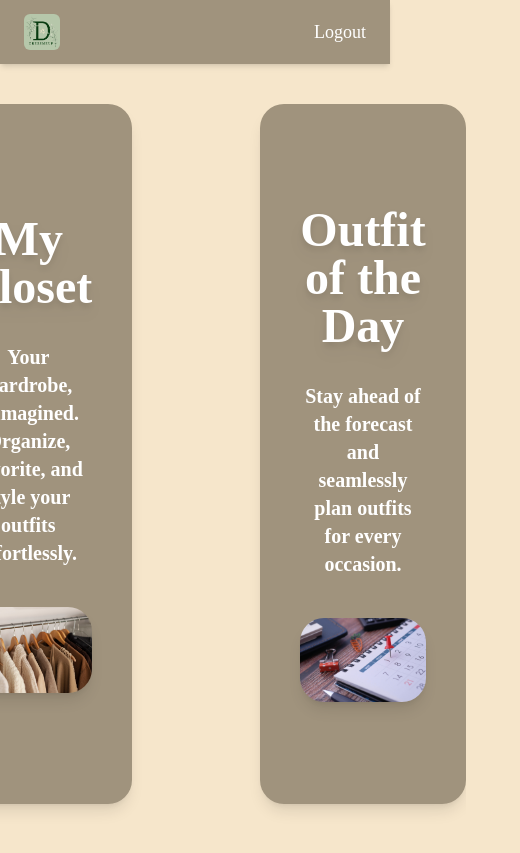
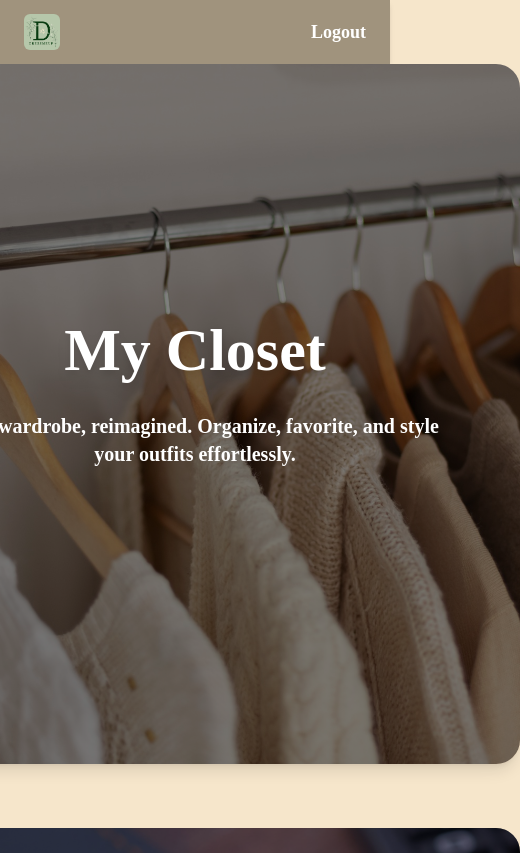
Before and after one commit to Group23-COP4331/Dress-Me-Up, a React (Vite) app in the folder frontend/: page /dashboard in a window 390 px wide. Shown: the top 853 px of the page, 520 px wide, since content can reach past the window. Built offline with nearby package versions, Linux system fonts and the light colour scheme; a web font is replaced by a local one.

Commit message:
finished dashboard page (minus responsiveness)

```diff
--- a/frontend/src/components/DashboardCard.tsx
+++ b/frontend/src/components/DashboardCard.tsx
@@ -2,11 +2,13 @@ import { Link } from 'react-router-dom';
 
 export default function DashboardCard(props){
     return (
-        <Link to="." className="bg-themeGray w-[650px] h-[700px] rounded-3xl flex flex-col items-center justify-center shadow-lg px-10 ">
+        <Link to="." className="bg-no-repeat bg-cover w-[650px] h-[700px] rounded-3xl z-[0] shadow-lg"
+        style={{ backgroundImage: `url(${props.pic})` }}>
             {/* Rembmer to adjust margins when I refactor this code*/}
-            <h1 className="text-5xl z-[2] text-white font-bold mb-8 drop-shadow-lg">{props.title}</h1>
-            <p className=" mb-10 z-[2] text-xl text-white text-wrap font-semibold sdrop-shadow-lg">{props.desc}</p>
-            <img src={props.pic} className='z-[1] object-cover rounded-3xl shadow-lg'></img>
+            <div className="w-full h-full flex flex-col items-center justify-center px-16 bg-black/50 rounded-3xl">
+                <h1 className="text-6xl z-[2] text-white font-extrabold mb-8 drop-shadow-lg">{props.title}</h1>
+                <h6 className=" mb-10 z-[2] text-xl text-white text-wrap font-semibold sdrop-shadow-lg">{props.desc}</h6>
+            </div>
         </Link>
     );
 }
--- a/frontend/src/components/Navbar.tsx
+++ b/frontend/src/components/Navbar.tsx
@@ -16,15 +16,15 @@ export default function Navbar() {
       {/* Navigation Links (medium screens and up) */}
       {/* Add Page ROUTING once pages are created in the future */}
       <div className="hidden md:flex items-center space-x-6">
-        <Link to="/mycloset" className="text-lg text-white hover:text-blue-500">
+        <Link to="/mycloset" className="text-lg font-semibold text-white hover:text-blue-500">
           My Closet
         </Link>
-        <Link to="/ootd" className="text-lg text-white hover:text-blue-500">
+        <Link to="/ootd" className="text-lg font-semibold text-white hover:text-blue-500">
           Outfit of the Day
         </Link>
       </div>
       <div className="flex items-center">
-        <button className="text-lg text-white hover:text-blue-500">
+        <button className="text-lg font-semibold text-white hover:text-blue-500">
           Logout
         </button>
       </div>
--- a/frontend/src/pages/DashboardPage.tsx
+++ b/frontend/src/pages/DashboardPage.tsx
@@ -23,9 +23,9 @@ export default function DashboardPage(){
             <Navbar />
             <section
             className="
-                flex flex-row items-center
-                justify-center gap-32
-                h-[100svh] w-full pb-16">
+                flex flex-col items-center
+                justify-center gap-16 md:flex-row lg:gap-32
+                h-auto lg:h-[100svh] w-full px-16 pb-16">
                 {previews.map((item, index) => (
                     <DashboardCard key={index} {...item} />
                 ))}
```
